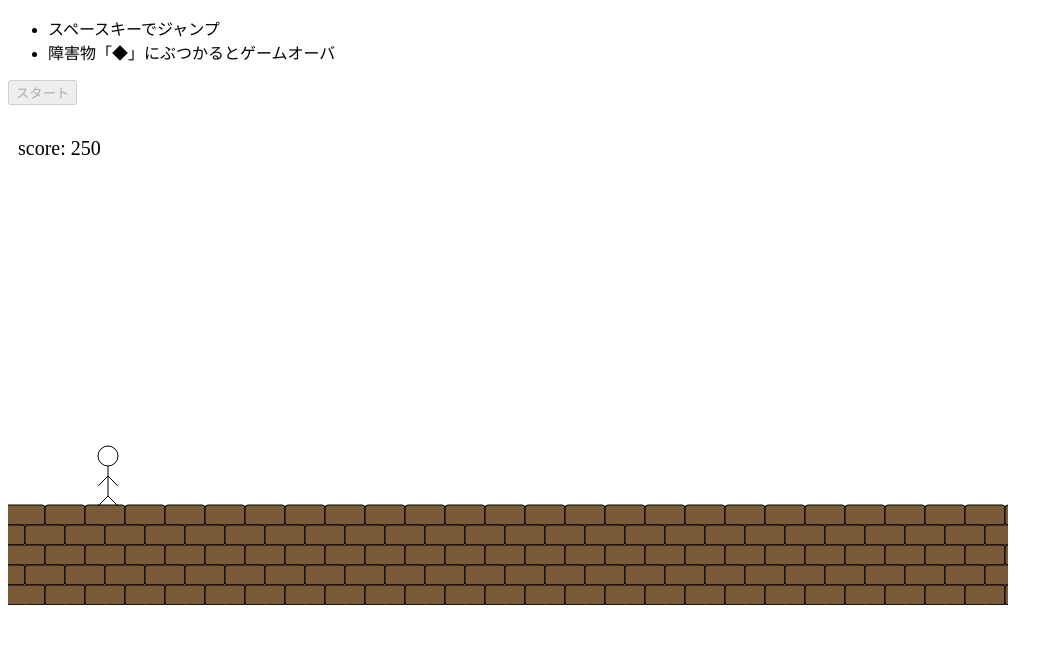
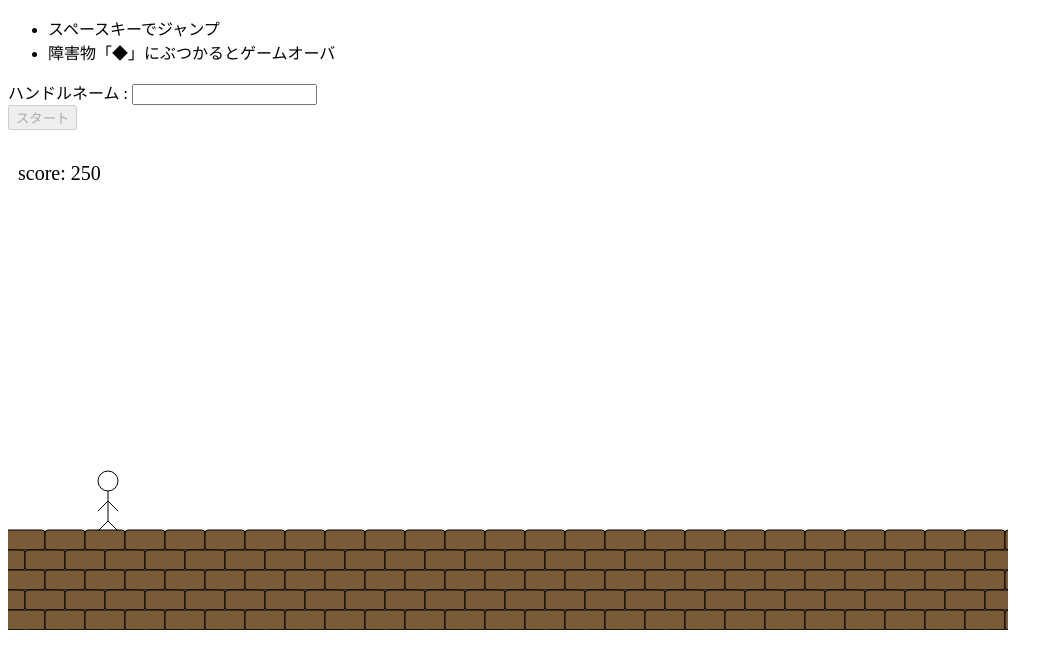
Before and after one commit to shu-x/rungame.js, a plain HTML site: page game.html in a window 1280 px wide. Both pictures are taken after a click on the button "スタート". Shown: the whole page, without its empty margins (0-1063 px from the left). Drawn offline with Linux system fonts and the light colour scheme.

Commit message:
create name input

```diff
--- a/game.html
+++ b/game.html
@@ -13,6 +13,7 @@
         <li>スペースキーでジャンプ</li>
         <li>障害物「◆」にぶつかるとゲームオーバ</li>
     </ul>
+    ハンドルネーム : <input type="text" name="name" id="user_name" >
     <button type="button" value="start" name="start" id="start-button" style="display: block;" onclick="">スタート</button>
     <canvas id='canvas' width="1000" height="500"></canvas>
 
--- a/runGame.js
+++ b/runGame.js
@@ -457,6 +457,11 @@ window.addEventListener('load', ()=>{
     startButton.addEventListener('click', ()=>{
         // ボタンを無効に
         startButton.disabled = true;
+
+        /** ハンドルネーム */
+        let userNameElement = document.getElementById("user_name");
+        userName = userNameElement.value;
+        console.log("ハンドルネームは" + userName);
         // 遅らせて実行
         setTimeout(game, 300);
     });
```
